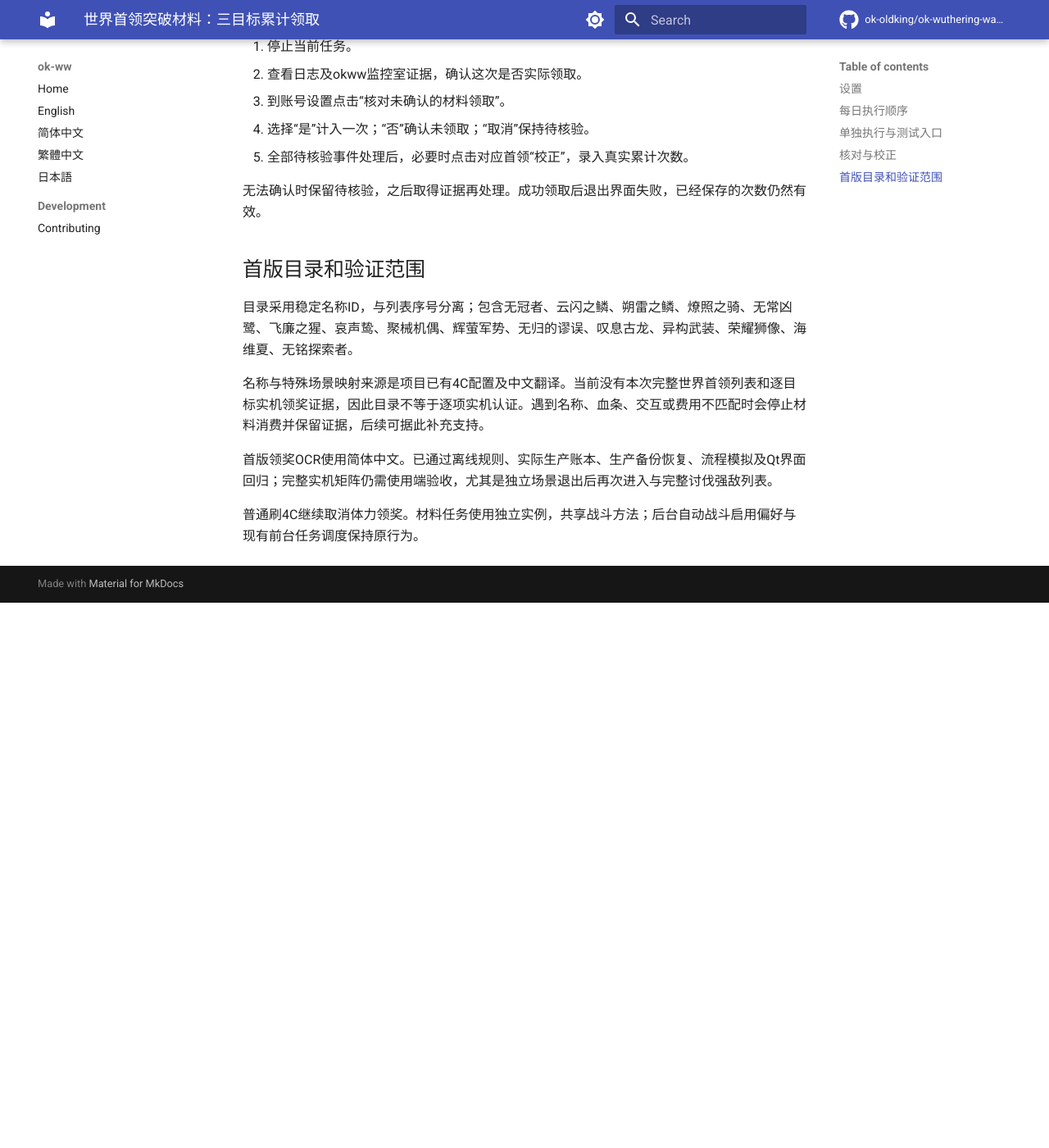
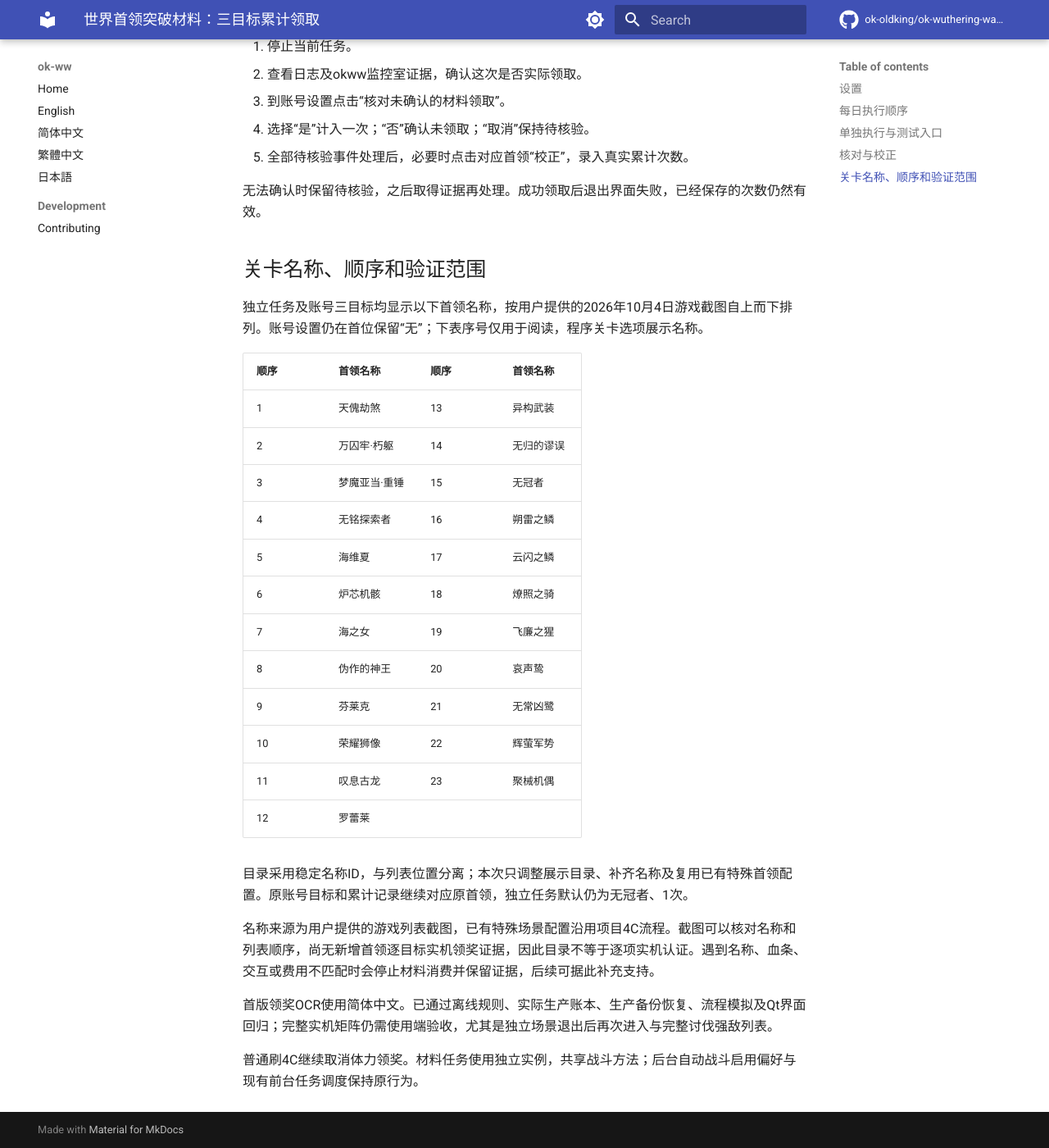
Before and after one commit to xihuojun2020-tech/okww-custom, an MkDocs documentation site: the page built from docs/references/world-boss-materials.md, in a window 1280 px wide and 1400 px high, scrolled down 1928 px. Shown: the whole window at 82% size. Built offline with MkDocs 1.6.1 and Material for MkDocs 9.7.7, drawn with Linux system fonts in a browser that asks for light colours; comment, search, counter and statistics services are not loaded; before the commit the page ends 2663 px from its top, so only the background shows below that; some of the changed text lies outside the part shown.

Commit message:
fix: align material boss names and order with game catalog

```diff
--- a/config.py
+++ b/config.py
@@ -19,7 +19,7 @@ from src.task.process_feature import process_feature
 # okww 版本号（固定宽度 X.YY.ZZ）：
 #   小改动 → 第三位 +1；中等改动 → 第二位 +1 且第三位归 00；
 #   大改动 → 第一位 +1 且后两位归 00（仅用户明确提出时执行）
-version = "1.95.03"
+version = "1.95.04"
 
 
 def _find_most_recently_run_pc_exe():
--- a/docs/references/world-boss-materials.md
+++ b/docs/references/world-boss-materials.md
@@ -57,11 +57,28 @@
 
 无法确认时保留待核验，之后取得证据再处理。成功领取后退出界面失败，已经保存的次数仍然有效。
 
-## 首版目录和验证范围
+## 关卡名称、顺序和验证范围
 
-目录采用稳定名称ID，与列表序号分离；包含无冠者、云闪之鳞、朔雷之鳞、燎照之骑、无常凶鹭、飞廉之猩、哀声鸷、聚械机偶、辉萤军势、无归的谬误、叹息古龙、异构武装、荣耀狮像、海维夏、无铭探索者。
+独立任务及账号三目标均显示以下首领名称，按用户提供的2026年10月4日游戏截图自上而下排列。账号设置仍在首位保留“无”；下表序号仅用于阅读，程序关卡选项展示名称。
 
-名称与特殊场景映射来源是项目已有4C配置及中文翻译。当前没有本次完整世界首领列表和逐目标实机领奖证据，因此目录不等于逐项实机认证。遇到名称、血条、交互或费用不匹配时会停止材料消费并保留证据，后续可据此补充支持。
+| 顺序 | 首领名称 | 顺序 | 首领名称 |
+|---|---|---|---|
+| 1 | 天傀劫煞 | 13 | 异构武装 |
+| 2 | 万囚牢·朽躯 | 14 | 无归的谬误 |
+| 3 | 梦魔亚当·重锤 | 15 | 无冠者 |
+| 4 | 无铭探索者 | 16 | 朔雷之鳞 |
+| 5 | 海维夏 | 17 | 云闪之鳞 |
+| 6 | 炉芯机骸 | 18 | 燎照之骑 |
+| 7 | 海之女 | 19 | 飞廉之猩 |
+| 8 | 伪作的神王 | 20 | 哀声鸷 |
+| 9 | 芬莱克 | 21 | 无常凶鹭 |
+| 10 | 荣耀狮像 | 22 | 辉萤军势 |
+| 11 | 叹息古龙 | 23 | 聚械机偶 |
+| 12 | 罗蕾莱 | | |
+
+目录采用稳定名称ID，与列表位置分离；本次只调整展示目录、补齐名称及复用已有特殊首领配置。原账号目标和累计记录继续对应原首领，独立任务默认仍为无冠者、1次。
+
+名称来源为用户提供的游戏列表截图，已有特殊场景配置沿用项目4C流程。截图可以核对名称和列表顺序，尚无新增首领逐目标实机领奖证据，因此目录不等于逐项实机认证。遇到名称、血条、交互或费用不匹配时会停止材料消费并保留证据，后续可据此补充支持。
 
 首版领奖OCR使用简体中文。已通过离线规则、实际生产账本、生产备份恢复、流程模拟及Qt界面回归；完整实机矩阵仍需使用端验收，尤其是独立场景退出后再次进入与完整讨伐强敌列表。
 
```
Also changed, not shown: other parts of docs/references/world-boss-materials.md (+1 -1 lines), README.md (+1 -1 lines), docs/reviews/2026-10-04-world-boss-materials-catalog.md (added, +28 -0 lines), 更新日志.md (+7 -0 lines), 6 other files.
